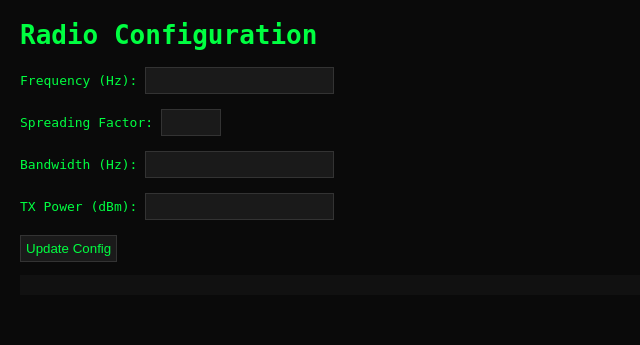
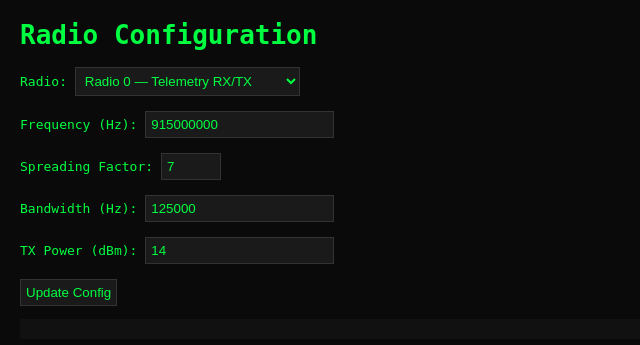
Before and after one commit to ElectronicCats/flatsat-ground-station, a Flask app: template webapp/templates/config.html in a window 1280 px wide. Shown: the part 55-400 px from the top of the page, without its empty margins (0-640 px from the left). Run offline with Flask 3, Linux system fonts and the light colour scheme; the template is opened without the code that fills it, so the values that code supplies are empty.

Commit message:
fix: config page supports both Radio 0 and Radio 1
Add radio selector dropdown to the config form. Backend accepts a
radio field to upsert per-radio configs. Page loads existing configs
for both radios and populates form on selection change.

Co-Authored-By: Claude Opus 4.6 (1M context) <noreply@anthropic.com>

```diff
--- a/webapp/app.py
+++ b/webapp/app.py
@@ -183,8 +183,11 @@ def create_app(config_class=Config, db_path=None):
         from webapp.db import get_db
 
         db = get_db()
-        config = db.execute("SELECT * FROM radio_config WHERE owner = ?", (g.username,)).fetchone()
-        return render_template("config.html", config=config)
+        configs = db.execute("SELECT * FROM radio_config WHERE owner = ? ORDER BY id", (g.username,)).fetchall()
+        config_map = {}
+        for c in configs:
+            config_map[c["description"]] = dict(c)
+        return render_template("config.html", configs=config_map)
 
     @app.route("/api/config/radio/<int:config_id>")
     @login_required
@@ -206,6 +209,7 @@ def create_app(config_class=Config, db_path=None):
         from webapp.db import get_db
 
         data = request.get_json(silent=True) or {}
+        radio = data.get("radio", "Radio 0")
         frequency = data.get("frequency", "915000000")
         spreading_factor = data.get("spreading_factor", "7")
         bandwidth = data.get("bandwidth", "125000")
@@ -226,7 +230,7 @@ def create_app(config_class=Config, db_path=None):
         db = get_db()
         existing = db.execute(
             "SELECT id FROM radio_config WHERE owner = ? AND description = ?",
-            (g.username, "Manual"),
+            (g.username, radio),
         ).fetchone()
 
         def safe_int(val, default):
@@ -249,13 +253,13 @@ def create_app(config_class=Config, db_path=None):
             db.execute(
                 "INSERT INTO radio_config (owner, frequency, spreading_factor, bandwidth, tx_power, description) "
                 "VALUES (?, ?, ?, ?, ?, ?)",
-                (g.username, freq_int, sf_int, bw_int, power_int, "Manual"),
+                (g.username, freq_int, sf_int, bw_int, power_int, radio),
             )
         db.commit()
 
         config = db.execute(
             "SELECT * FROM radio_config WHERE owner = ? AND description = ?",
-            (g.username, "Manual"),
+            (g.username, radio),
         ).fetchone()
 
         return {
--- a/webapp/static/js/config.js
+++ b/webapp/static/js/config.js
@@ -1,9 +1,26 @@
+function loadRadioConfig() {
+    const radio = document.getElementById("radio").value;
+    const cfg = configs[radio];
+    if (cfg) {
+        document.getElementById("frequency").value = cfg.frequency;
+        document.getElementById("spreading_factor").value = cfg.spreading_factor;
+        document.getElementById("bandwidth").value = cfg.bandwidth;
+        document.getElementById("tx_power").value = cfg.tx_power;
+    } else {
+        document.getElementById("frequency").value = 915000000;
+        document.getElementById("spreading_factor").value = 7;
+        document.getElementById("bandwidth").value = 125000;
+        document.getElementById("tx_power").value = 14;
+    }
+}
+
 document.getElementById("config-form").addEventListener("submit", async function(e) {
     e.preventDefault();
     const resp = await fetch("/api/config/radio", {
         method: "POST",
         headers: {"Content-Type": "application/json"},
         body: JSON.stringify({
+            radio: document.getElementById("radio").value,
             frequency: document.getElementById("frequency").value,
             spreading_factor: document.getElementById("spreading_factor").value,
             bandwidth: document.getElementById("bandwidth").value,
@@ -11,5 +28,11 @@ document.getElementById("config-form").addEventListener("submit", async function
         }),
     });
     const result = await resp.json();
+    if (result.config) {
+        configs[document.getElementById("radio").value] = result.config;
+    }
     document.getElementById("config-response").textContent = JSON.stringify(result, null, 2);
 });
+
+// Load initial values for Radio 0
+loadRadioConfig();
--- a/webapp/templates/config.html
+++ b/webapp/templates/config.html
@@ -3,12 +3,21 @@
 {% block content %}
 <h1>Radio Configuration</h1>
 <form id="config-form">
-    <label>Frequency (Hz): <input name="frequency" id="frequency" type="number" value="{{ config.frequency if config else 915000000 }}"></label><br><br>
-    <label>Spreading Factor: <input name="spreading_factor" id="spreading_factor" type="number" min="7" max="12" value="{{ config.spreading_factor if config else 7 }}"></label><br><br>
-    <label>Bandwidth (Hz): <input name="bandwidth" id="bandwidth" type="number" value="{{ config.bandwidth if config else 125000 }}"></label><br><br>
-    <label>TX Power (dBm): <input name="tx_power" id="tx_power" type="number" value="{{ config.tx_power if config else 14 }}"></label><br><br>
+    <label>Radio:
+        <select id="radio" onchange="loadRadioConfig()">
+            <option value="Radio 0">Radio 0 — Telemetry RX/TX</option>
+            <option value="Radio 1">Radio 1 — Telecommand TX/RX</option>
+        </select>
+    </label><br><br>
+    <label>Frequency (Hz): <input name="frequency" id="frequency" type="number" value="915000000"></label><br><br>
+    <label>Spreading Factor: <input name="spreading_factor" id="spreading_factor" type="number" min="7" max="12" value="7"></label><br><br>
+    <label>Bandwidth (Hz): <input name="bandwidth" id="bandwidth" type="number" value="125000"></label><br><br>
+    <label>TX Power (dBm): <input name="tx_power" id="tx_power" type="number" value="14"></label><br><br>
     <button type="submit">Update Config</button>
 </form>
 <pre id="config-response"></pre>
+<script>
+const configs = {{ configs | tojson }};
+</script>
 <script src="/static/js/config.js"></script>
 {% endblock %}
```
Also changed, not shown: tests/test_config_api.py (+28 -2 lines).
